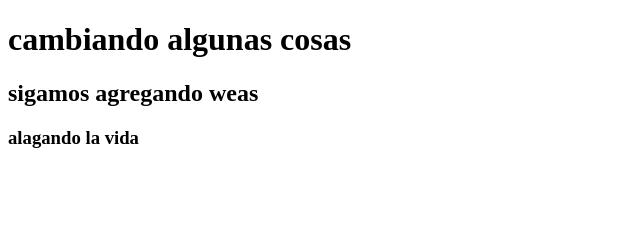
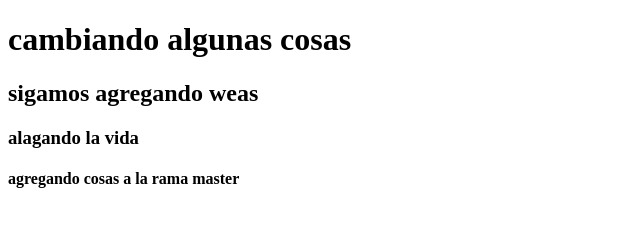
Before and after one commit to climaxd/gitpracticas2, a plain HTML site: page index.html in a window 1280 px wide. Shown: the whole page, without its empty margins (0-640 px from the left). Drawn offline with Linux system fonts and the light colour scheme.

Commit message:
agregando commit a un archivo pa la rama master

```diff
--- a/index.html
+++ b/index.html
@@ -10,6 +10,7 @@
         <h1>cambiando algunas cosas</h1>
         <h2>sigamos agregando weas</h2>
         <h3>alagando la vida</h3>
+        <h4>agregando cosas a la rama master</h4>
 
     </div>
 
```
